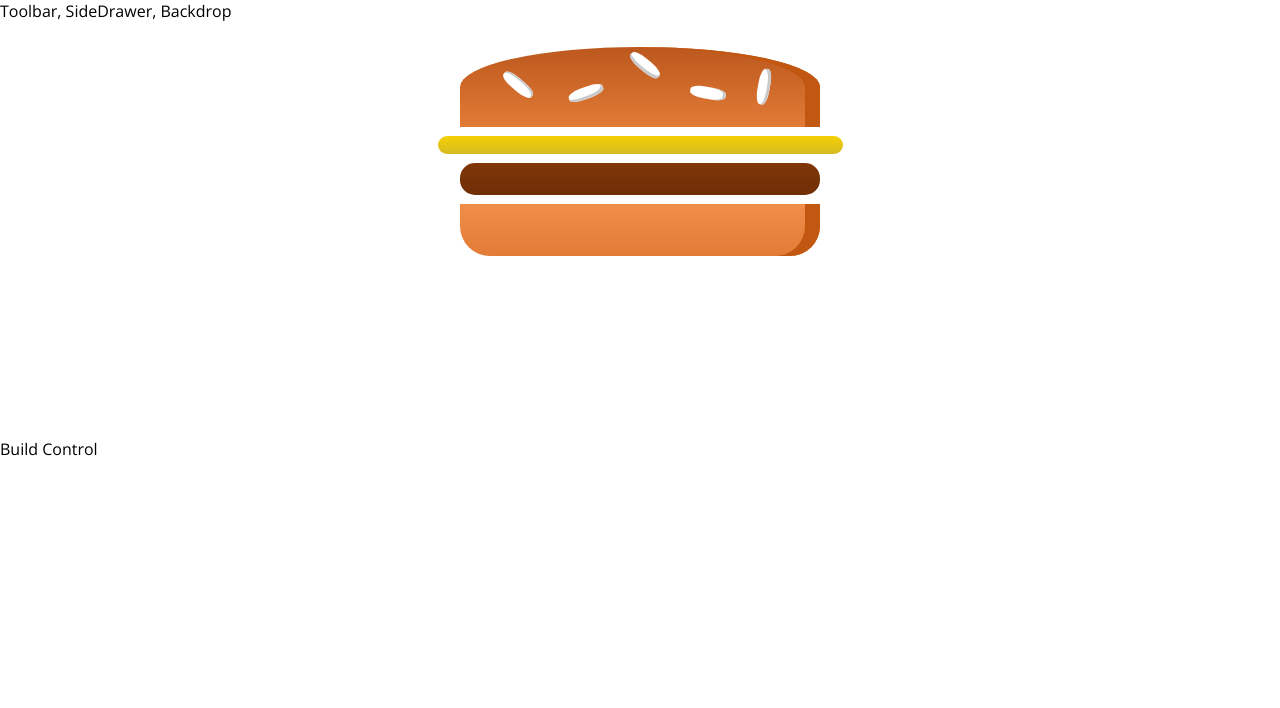
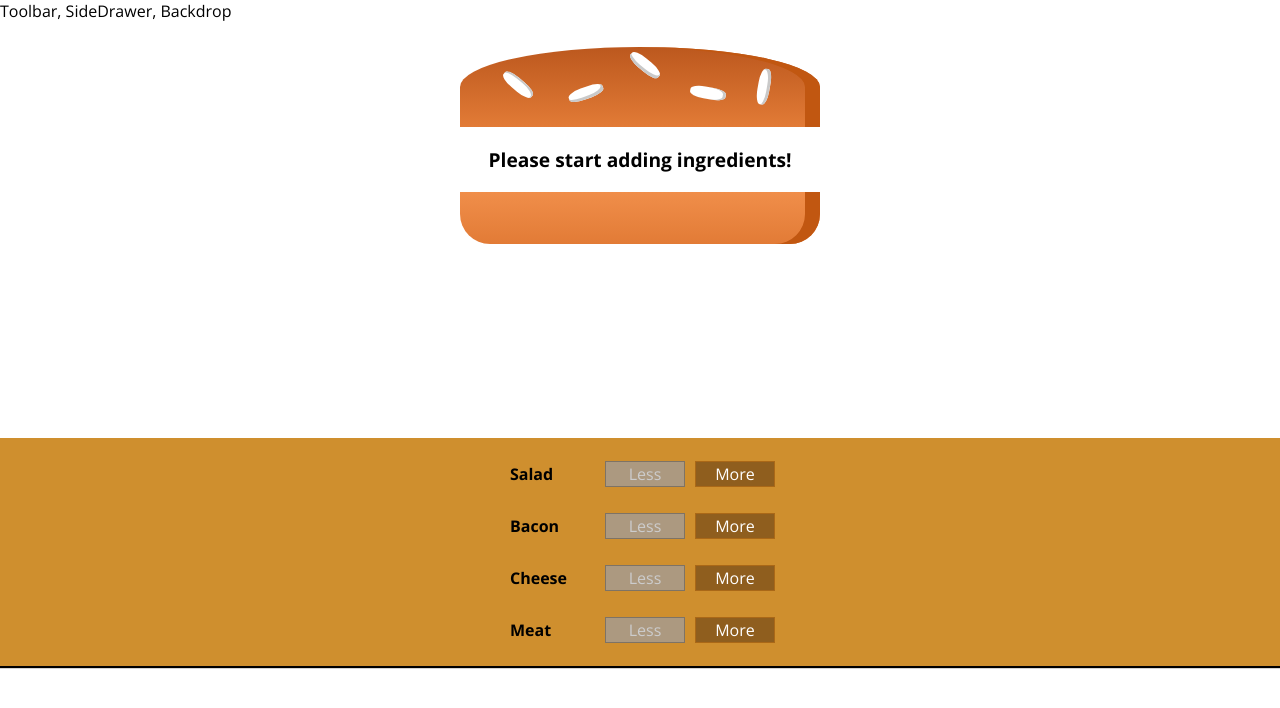
Before and after one commit to timbohmert/udemy-react_completeGuide, a React (Create React App) app in the folder my_burger_app/: page / in a window 1280 px wide. Shown: the top 708 px of the page. Built offline with nearby package versions, Linux system fonts and the light colour scheme.

Commit message:
Created components to add and remove ingredients to the users burger

```diff
--- a/my_burger_app/src/components/Burger/Burger.js
+++ b/my_burger_app/src/components/Burger/Burger.js
@@ -3,11 +3,26 @@
 import BurgerIngredient from './BurgerIngredient/BurgerIngredient';
 
 const Burger = (props) => {
+  let transformedIngredients = Object.keys(props.ingredients)
+    .map((igKey) => {
+      return [...Array(props.ingredients[igKey])].map((_, i) => {
+        return <BurgerIngredient key={igKey + i} type={igKey} />;
+      });
+    })
+    .reduce((arr, el) => {
+      return arr.concat(el);
+    }, []);
+
+  if (transformedIngredients.length === 0) {
+    transformedIngredients = <p>Please start adding ingredients!</p>;
+  }
+
+  console.log(transformedIngredients);
+
   return (
     <div className={classes.Burger}>
       <BurgerIngredient type="bread-top" />
-      <BurgerIngredient type="cheese" />
-      <BurgerIngredient type="meat" />
+      {transformedIngredients}
       <BurgerIngredient type="bread-bottom" />
     </div>
   );
--- /dev/null
+++ b/my_burger_app/src/components/Burger/BurgerIngredient/BuildControls/BuildControl/BuildControl.js
@@ -0,0 +1,20 @@
+import React from 'react';
+import classes from './BuildControl.module.css';
+
+const BuildControl = (props) => (
+  <div className={classes.BuildControl}>
+    <div className={classes.Label}>{props.label}</div>
+    <button
+      className={classes.Less}
+      onClick={props.removed}
+      disabled={props.disabled}
+    >
+      Less
+    </button>
+    <button className={classes.More} onClick={props.added}>
+      More
+    </button>
+  </div>
+);
+
+export default BuildControl;
--- /dev/null
+++ b/my_burger_app/src/components/Burger/BurgerIngredient/BuildControls/BuildControl/BuildControl.module.css
@@ -0,0 +1,55 @@
+.BuildControl {
+  display: flex;
+  justify-content: space-between;
+  align-items: center;
+  margin: 5px 0;
+}
+
+.BuildControl button {
+  display: block;
+  font: inherit;
+  margin: 0 5px;
+  width: 80px;
+  border: 1px solid #aa6817;
+  cursor: pointer;
+  outline: none;
+}
+
+.BuildControl button:disabled {
+  background-color: #AC9980;
+  border: 1px solid #7E7365;
+  color: #ccc;
+  cursor: default;
+}
+
+.BuildControl button:hover:disabled {
+  background-color: #AC9980;
+  color: #ccc;
+  cursor: not-allowed;
+}
+
+.Label {
+  padding: 10px;
+  font-weight: bold;
+  width: 80px;
+}
+
+.BuildControl .Less {
+  background-color: #D39952;
+  color: white;
+}
+
+.BuildControl .More {
+  background-color: #8F5E1E;
+  color: white;
+}
+
+.BuildControl .Less:hover, .BuildControl .Less:active {
+  background-color: #DAA972;
+  color: white;
+}
+
+.BuildControl .More:hover,.BuildControl .More:active {
+  background-color: #99703F;
+  color: white;
+}
--- /dev/null
+++ b/my_burger_app/src/components/Burger/BurgerIngredient/BuildControls/BuildControls.js
@@ -0,0 +1,26 @@
+import React from 'react';
+import classes from './BuildControls.module.css';
+import BuildControl from './BuildControl/BuildControl';
+
+const controls = [
+  { label: 'Salad', type: 'salad' },
+  { label: 'Bacon', type: 'bacon' },
+  { label: 'Cheese', type: 'cheese' },
+  { label: 'Meat', type: 'meat' }
+];
+
+const BuildControls = (props) => (
+  <div className={classes.BuildControls}>
+    {controls.map((ctrl) => (
+      <BuildControl
+        key={ctrl.label}
+        label={ctrl.label}
+        added={() => props.ingredientAdded(ctrl.type)}
+        removed={() => props.ingredientRemoved(ctrl.type)}
+        disabled={props.disabled[ctrl.type]}
+      />
+    ))}
+  </div>
+);
+
+export default BuildControls;
--- /dev/null
+++ b/my_burger_app/src/components/Burger/BurgerIngredient/BuildControls/BuildControls.module.css
@@ -0,0 +1,10 @@
+.BuildControls {
+  width: 100%;
+  background-color: #cf8f2e;
+  display: flex;
+  flex-flow: column;
+  align-items: center;
+  box-shadow: 0 2px 1px;
+  margin: auto;
+  padding: 10px 0;
+}
--- a/my_burger_app/src/containers/BurgerBuilder/BurgerBuilder.js
+++ b/my_burger_app/src/containers/BurgerBuilder/BurgerBuilder.js
@@ -1,13 +1,73 @@
 import React, { Component } from 'react';
 import Aux from '../../hoc/Aux';
 import Burger from '../../components/Burger/Burger';
+import BuildControls from '../../components/Burger/BurgerIngredient/BuildControls/BuildControls';
+import BuildControl from '../../components/Burger/BurgerIngredient/BuildControls/BuildControl/BuildControl';
+
+const INGREDIENT_PRICES = {
+  salad: 0.5,
+  bacon: 0.4,
+  cheese: 1.3,
+  meat: 0.7
+};
 
 class BurgerBuilder extends Component {
+  state = {
+    ingredients: {
+      salad: 0,
+      bacon: 0,
+      cheese: 0,
+      meat: 0
+    },
+    totalPrice: 4
+  };
+
+  addIngredientHandler = (type) => {
+    const oldCount = this.state.ingredients[type];
+    const updatedCount = oldCount + 1;
+    const updatedIngredients = {
+      ...this.state.ingredients
+    };
+    updatedIngredients[type] = updatedCount;
+    const priceAddition = INGREDIENT_PRICES[type];
+    const oldPrice = this.state.totalPrice;
+    const newPrice = oldPrice + priceAddition;
+    this.setState({ totalPrice: newPrice, ingredients: updatedIngredients });
+  };
+
+  removeIngredientHandler = (type) => {
+    const oldCount = this.state.ingredients[type];
+    if (oldCount < 1) {
+      return;
+    }
+    const updatedCount = oldCount - 1;
+    const updatedIngredients = {
+      ...this.state.ingredients
+    };
+    updatedIngredients[type] = updatedCount;
+    const priceSubtraction = INGREDIENT_PRICES[type];
+    const oldPrice = this.state.totalPrice;
+    const newPrice = oldPrice - priceSubtraction;
+    this.setState({ totalPrice: newPrice, ingredients: updatedIngredients });
+  };
+
   render() {
+    const disabledInfo = {
+      ...this.state.ingredients
+    };
+
+    for (let key in disabledInfo) {
+      disabledInfo[key] = disabledInfo[key] < 1;
+    }
+
     return (
       <Aux>
-        <Burger />
-        <div>Build Control</div>
+        <Burger ingredients={this.state.ingredients} />
+        <BuildControls
+          ingredientAdded={this.addIngredientHandler}
+          ingredientRemoved={this.removeIngredientHandler}
+          disabled={disabledInfo}
+        />
       </Aux>
     );
   }
--- a/my_burger_app/src/index.css
+++ b/my_burger_app/src/index.css
@@ -4,5 +4,5 @@
     'Ubuntu', 'Cantarell', 'Fira Sans', 'Droid Sans', 'Helvetica Neue',
     sans-serif;
   -webkit-font-smoothing: antialiased;
-  -moz-osx-font-smoothing: grayscale;
+  /* -moz-osx-font-smoothing: grayscale; */
 }
```
Also changed, not shown: my_burger_app/src/components/Burger/Burger.module.css (indentation only).
